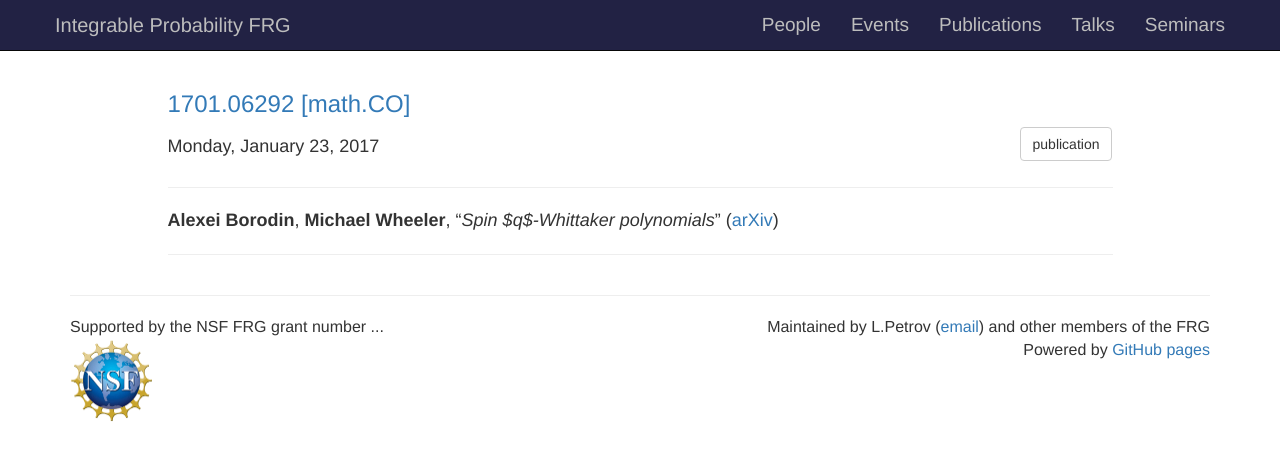
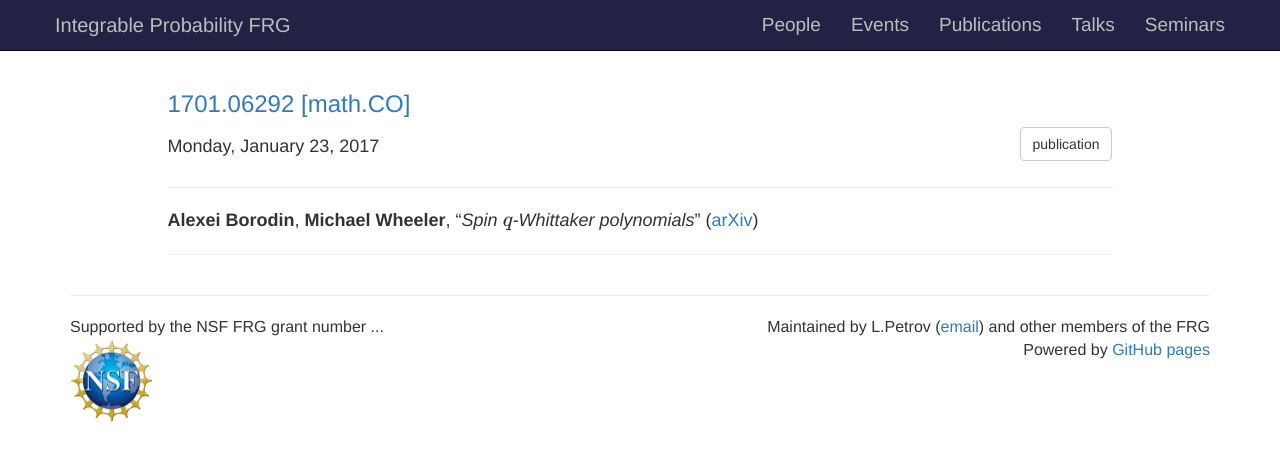
Before and after one commit to int-prob/int-prob-code, a Jekyll site: the page built from blog/_posts/2017-01-23-1701.06292.md, in a window 1280 px wide. Shown: the top 460 px of the page. Built offline with Jekyll 4.4.1, drawn with Linux system fonts in a browser that asks for light colours; formulas are drawn with MathJax 3.

Commit message:
more mathjax beautification

```diff
--- a/blog/_posts/2017-01-23-1701.06292.md
+++ b/blog/_posts/2017-01-23-1701.06292.md
@@ -7,4 +7,4 @@ tags: publication
 published: true
 ---
 
-<b>Alexei Borodin</b>, <b>Michael Wheeler</b>, "<i>Spin $q$-Whittaker polynomials</i>" ([arXiv](http://arxiv.org/abs/1701.06292v1))
+<b>Alexei Borodin</b>, <b>Michael Wheeler</b>, "<i>Spin $$q$$-Whittaker polynomials</i>" ([arXiv](http://arxiv.org/abs/1701.06292v1))
```
Also changed, not shown: blog/_posts/2017-04-08-1704.02429.md (+1 -1 lines).
